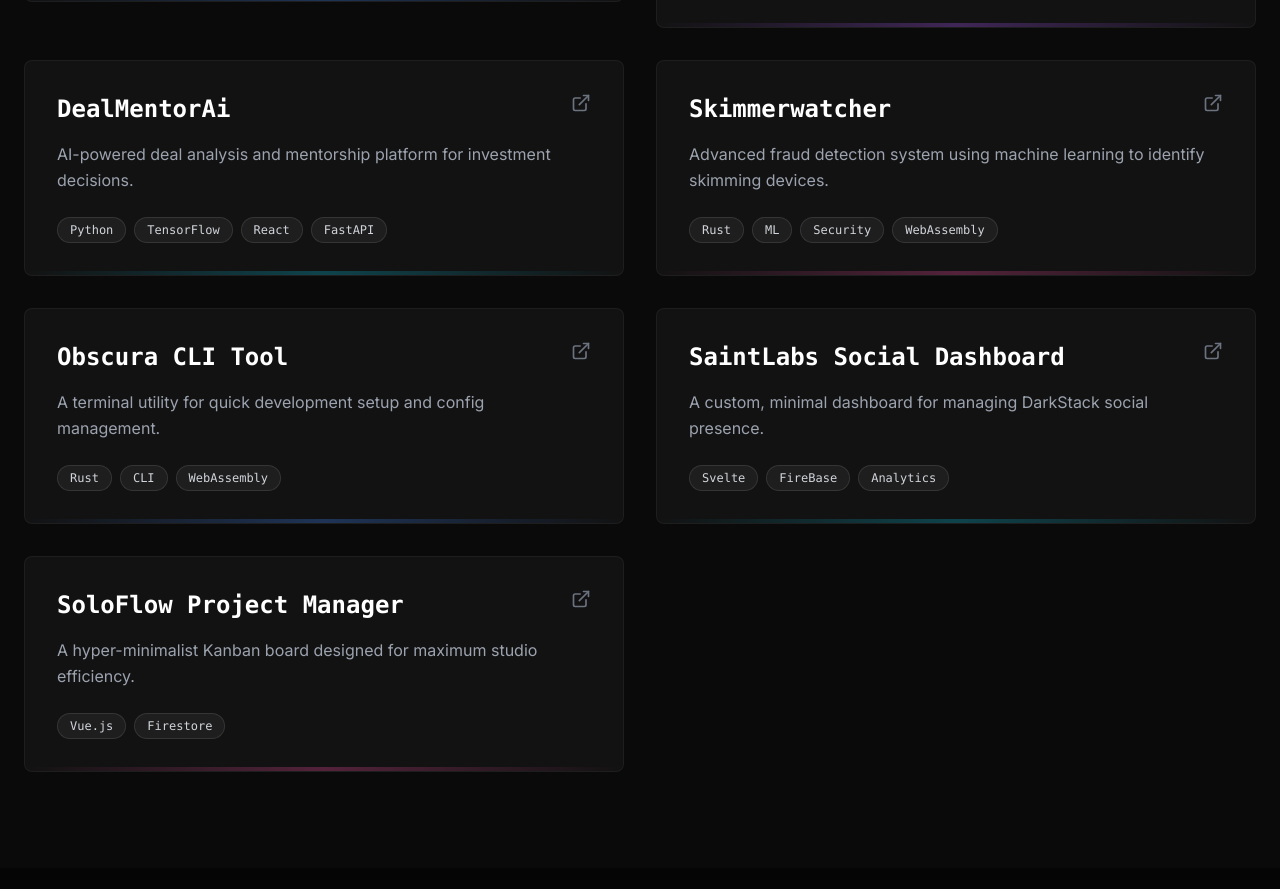
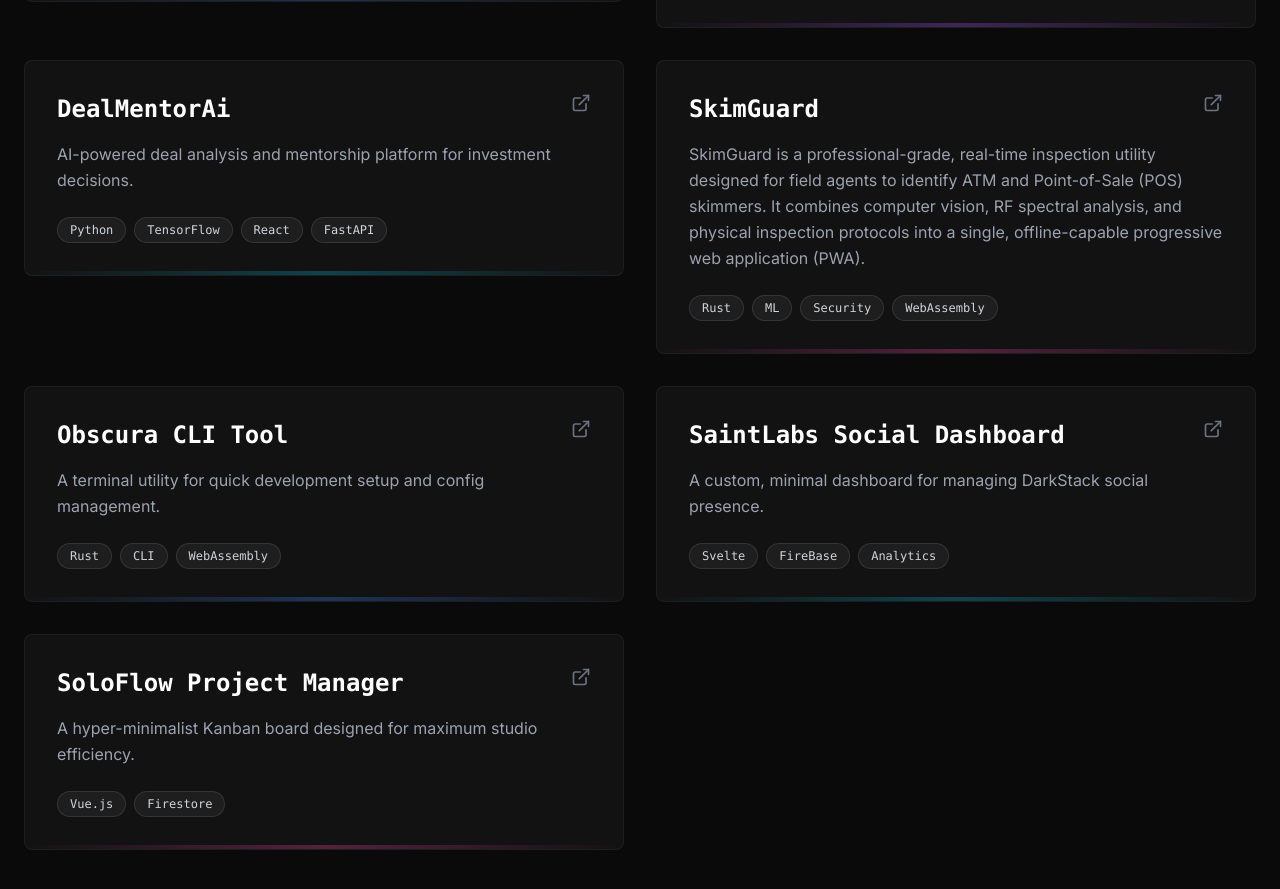
Before and after one commit to MelroseSaint/NewDarkStack, a React (Vite) app: page / in a window 1280 px wide. Shown: the part 2776-3665 px from the top of the page. Built offline with nearby package versions, Linux system fonts and the light colour scheme.

Commit message:
Update project name from Skimmerwatcher to SkimGuard and update description

```diff
--- a/src/App.tsx
+++ b/src/App.tsx
@@ -511,8 +511,8 @@
             color: 'neon-cyan'
         },
         {
-            name: 'Skimmerwatcher',
-            desc: 'Advanced fraud detection system using machine learning to identify skimming devices.',
+            name: 'SkimGuard',
+            desc: 'SkimGuard is a professional-grade, real-time inspection utility designed for field agents to identify ATM and Point-of-Sale (POS) skimmers. It combines computer vision, RF spectral analysis, and physical inspection protocols into a single, offline-capable progressive web application (PWA).',
             tags: ['Rust', 'ML', 'Security', 'WebAssembly'],
             link: '#',
             color: 'neon-magenta'
```
Also changed, not shown: 1 other file (tests, documents, lock files or other folders).
